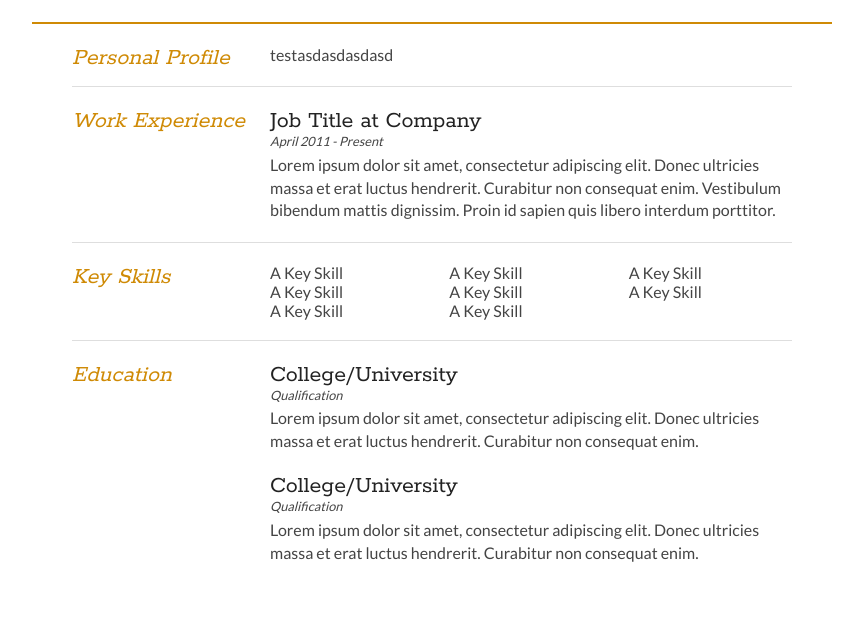
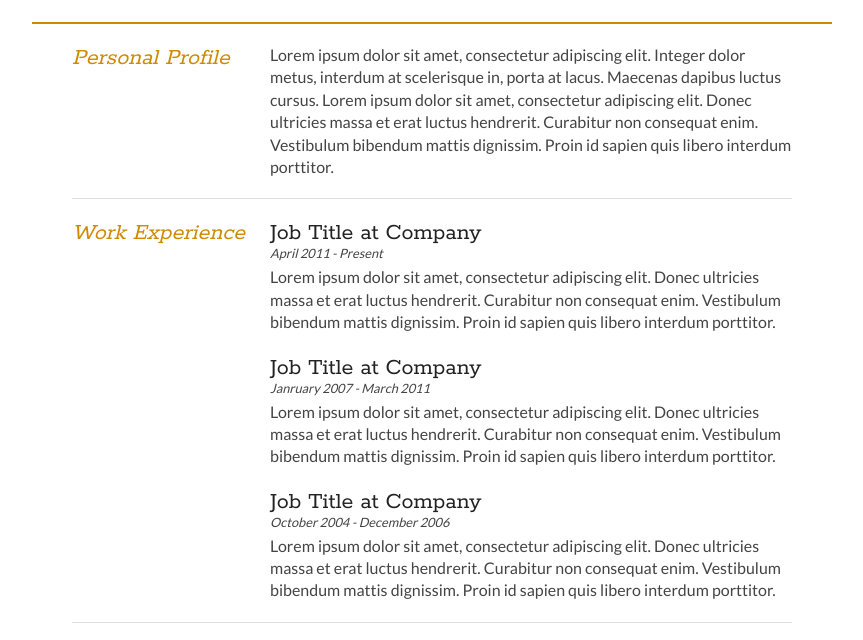
Before and after one commit to littleinfinite/littleinfinite.github.io, a plain HTML site: page index.html in a window 1280 px wide. Shown: the part 134-774 px from the top of the page, without its empty margins (208-1071 px from the left). Drawn offline with Linux system fonts and the light colour scheme.

Commit message:
updated index.html

```diff
--- a/index.html
+++ b/index.html
@@ -3,9 +3,10 @@
 
 <head>
     <meta charset="UTF-8">
-    <title>Venkat Kiran Resume</title>
+    <title>Venkat Kiran</title>
     <link type="text/css" rel="stylesheet" href="style.css">
      <link href='http://fonts.googleapis.com/css?family=Rokkitt:400,700|Lato:400,300' rel='stylesheet' type='text/css'>
+
 </head>
 
 <body id="top">
@@ -29,6 +30,7 @@
       </div>
       <div class="clear"></div>
     </div>
+
     <div id="mainArea" class="quickFade delayFive">
       <section>
         <article>
@@ -37,7 +39,8 @@
           </div>
 
           <div class="sectionContent">
-            <p>testasdasdasdasd</p>
+            <p>Lorem ipsum dolor sit amet, consectetur adipiscing elit. Integer dolor metus, interdum at scelerisque in, porta at lacus. Maecenas dapibus luctus cursus. Lorem ipsum dolor sit amet, consectetur adipiscing elit. Donec ultricies massa et erat
+              luctus hendrerit. Curabitur non consequat enim. Vestibulum bibendum mattis dignissim. Proin id sapien quis libero interdum porttitor.</p>
           </div>
         </article>
         <div class="clear"></div>
@@ -56,6 +59,17 @@
             <p>Lorem ipsum dolor sit amet, consectetur adipiscing elit. Donec ultricies massa et erat luctus hendrerit. Curabitur non consequat enim. Vestibulum bibendum mattis dignissim. Proin id sapien quis libero interdum porttitor.</p>
           </article>
 
+          <article>
+            <h2>Job Title at Company</h2>
+            <p class="subDetails">Janruary 2007 - March 2011</p>
+            <p>Lorem ipsum dolor sit amet, consectetur adipiscing elit. Donec ultricies massa et erat luctus hendrerit. Curabitur non consequat enim. Vestibulum bibendum mattis dignissim. Proin id sapien quis libero interdum porttitor.</p>
+          </article>
+
+          <article>
+            <h2>Job Title at Company</h2>
+            <p class="subDetails">October 2004 - December 2006</p>
+            <p>Lorem ipsum dolor sit amet, consectetur adipiscing elit. Donec ultricies massa et erat luctus hendrerit. Curabitur non consequat enim. Vestibulum bibendum mattis dignissim. Proin id sapien quis libero interdum porttitor.</p>
+          </article>
         </div>
         <div class="clear"></div>
       </section>
```
